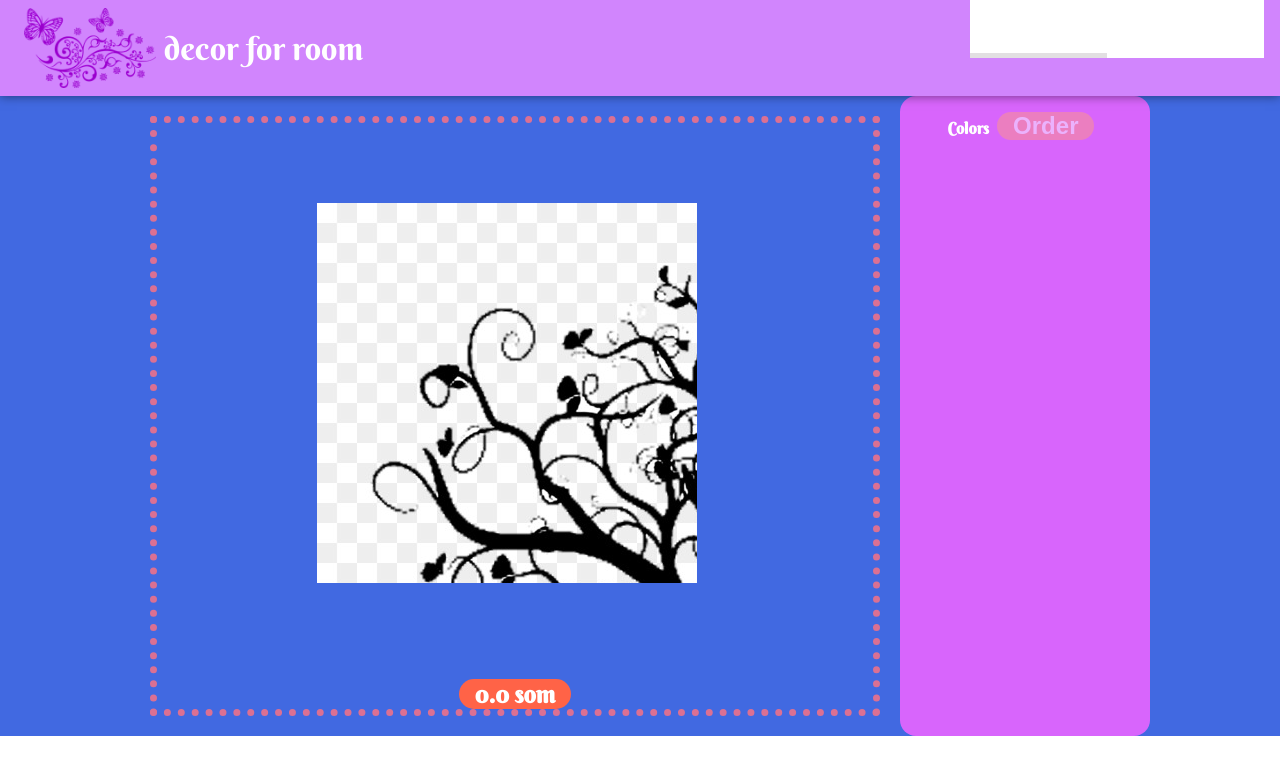
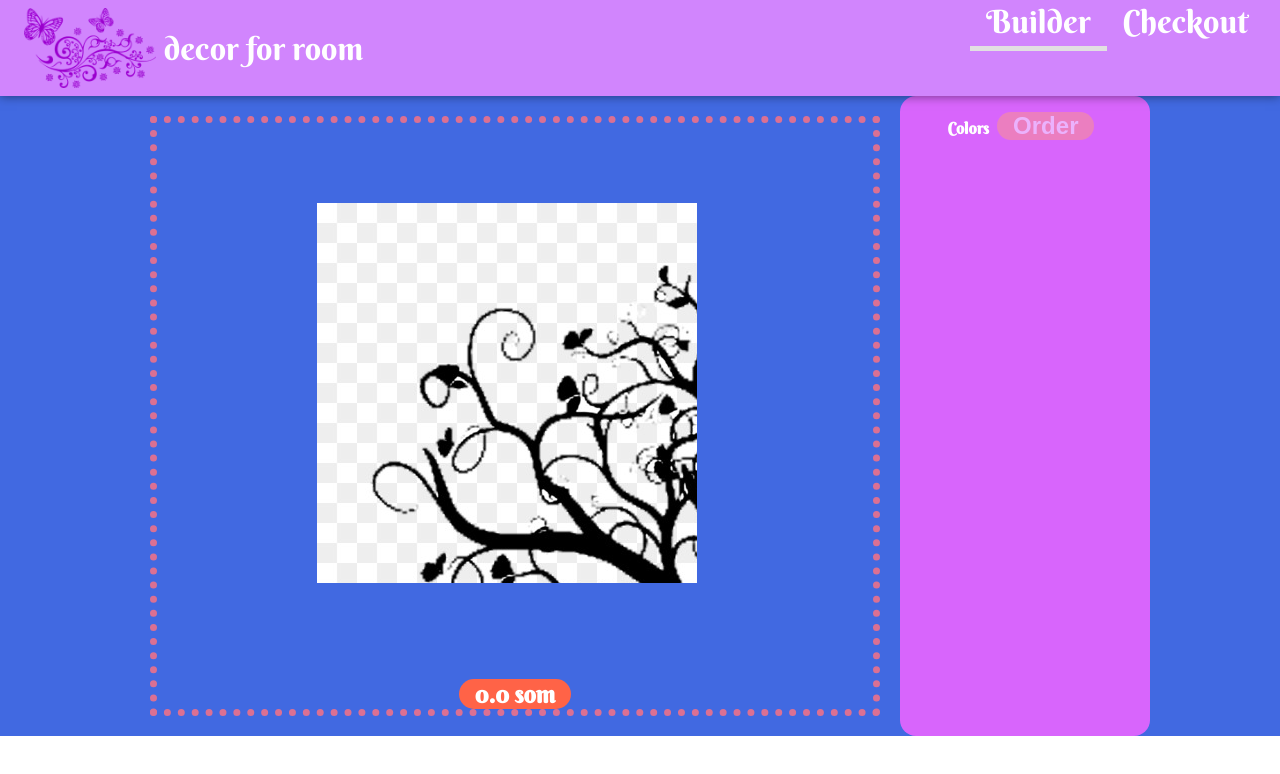
Before and after one commit to Nurkyz-Chynybaeva/builder, a React (Create React App) app: page / in a window 1280 px wide. Shown: the top 774 px of the page. Built offline with nearby package versions, Linux system fonts and the light colour scheme; no server answers.

Commit message:
nav item

```diff
--- a/src/components/Nav/NavItem/NavItem.module.css
+++ b/src/components/Nav/NavItem/NavItem.module.css
@@ -3,12 +3,13 @@
     border-bottom: 5px solid transparent;
     text-decoration: none;
     display: block;
-    padding: .5rem 1rem .35rem;
-    background-color: white;
+    padding: .1rem 1rem .35rem;
+
   }
   .NavItem a:hover {
     border-color: white;
-    background-color: rgb(238, 128, 248);
+    background-color: white;
+    color: rgb(241, 137, 245);
   }
   .NavItem a:active,
   .NavItem a.active {
```
